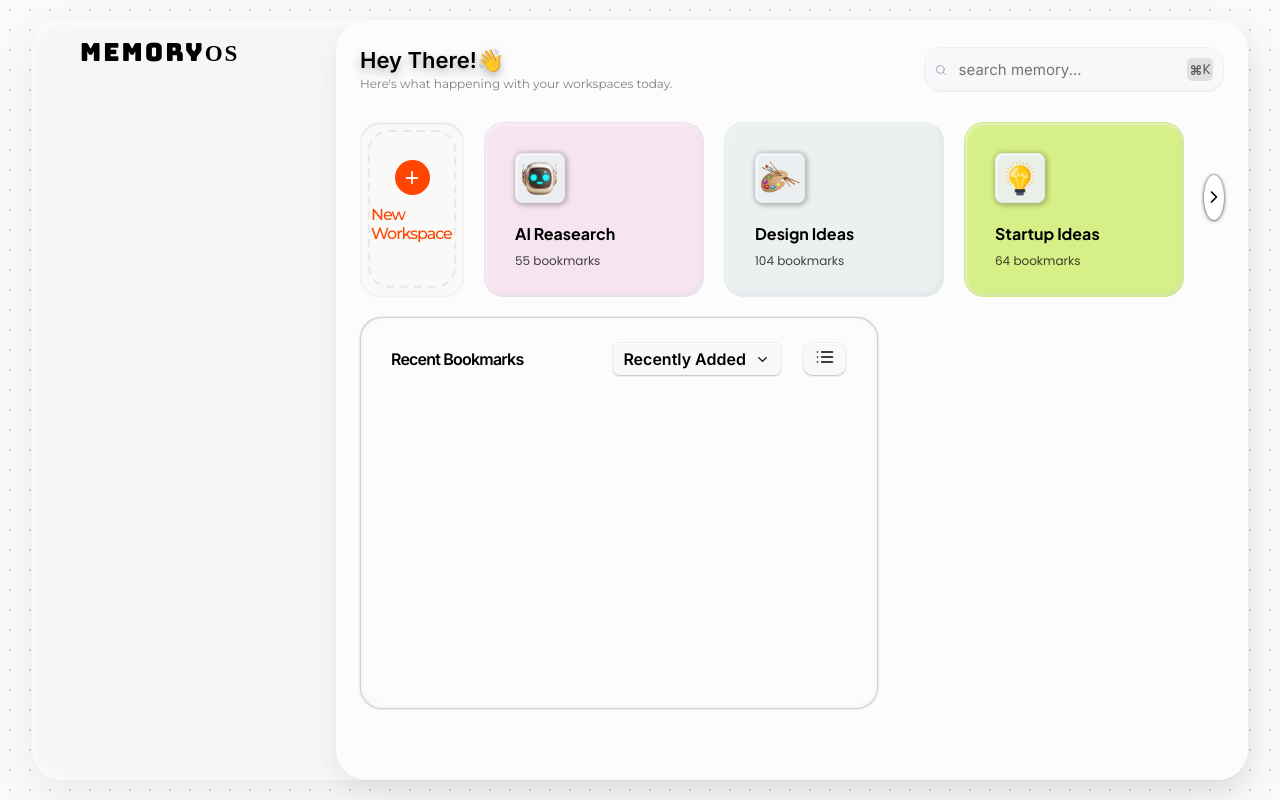
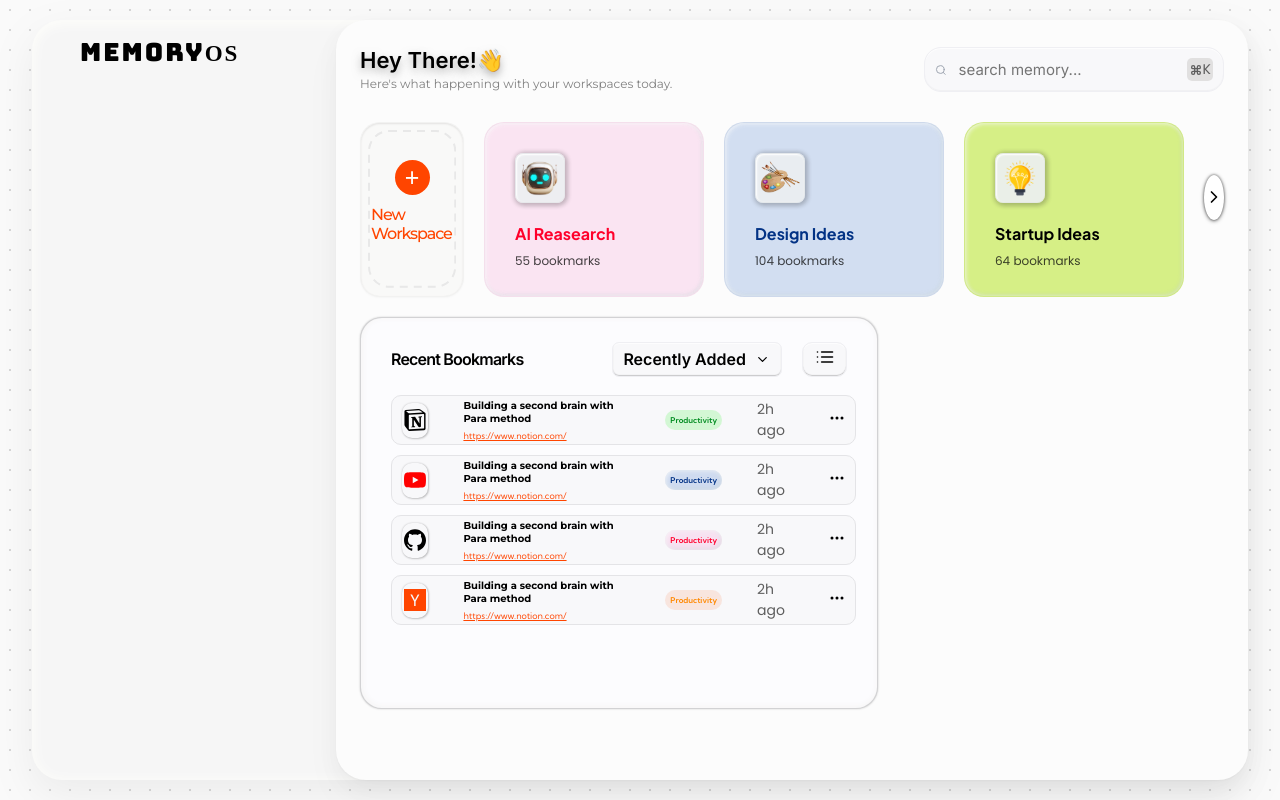
Before and after one commit to gowthamchoudhary/smart_bookmark, a React app in the folder frontend/: page /dashboard in a window 1280 px wide. Built offline with nearby package versions, Linux system fonts and the light colour scheme; sample sign-in values are in the browser's storage; the HTML template or start-up script is replaced by a standard one; a web font is replaced by a local one.

Commit message:
added the recent bookmarks

```diff
--- a/frontend/src/components/Recent_Bookmarks/Bookmarks/Bookmarks.css
+++ b/frontend/src/components/Recent_Bookmarks/Bookmarks/Bookmarks.css
@@ -0,0 +1,87 @@
+.bookmark {
+  width: 90%;
+  height: 50px;
+  border: 1px solid black;
+  margin: 10px 30px;
+  border-radius: 10px;
+  background-color: #f8f8fa;
+  border: 1.5px solid #e4e4e7;
+  display: flex;
+
+  align-items: center;
+  padding: 10px;
+  gap: 35px;
+}
+.bookmark-icon {
+  height: 35px;
+  width: 35px;
+  box-shadow:
+    1px 1px 2px rgba(46, 45, 45, 0.201),
+    0 0 2px 0.1px rgba(0, 0, 0, 0.199);
+  border-radius: 10px;
+  fill: black;
+  display: flex;
+  align-items: center;
+  justify-content: center;
+  font-size: 22px;
+}
+.notion {
+  color: black;
+}
+.yt {
+  color: red;
+}
+.git {
+  color: black;
+}
+.yc {
+  color: orangered;
+}
+.bookmark-metadata {
+  display: flex;
+  flex-direction: column;
+  gap: 5px;
+}
+.bookmark-metadata .title {
+  font-size: 10px;
+  font-weight: 700;
+  font-family: "Montserrat", sans-serif;
+}
+.bookmark-metadata a {
+  font-size: 9px;
+  font-weight: 400;
+  color: orangered;
+  font-family: "Kumbh Sans", sans-serif;
+}
+.workspace {
+  font-family: "Kumbh Sans", sans-serif;
+  font-size: 8px;
+  font-weight: 600;
+  padding: 5px;
+  border-radius: 999px;
+  outline: none;
+  border: none;
+}
+.workspace-orange {
+  background: rgba(243, 152, 114, 0.204);
+  color: rgb(255, 136, 0);
+  /* text-shadow: 0 0 2px black; */
+}
+.workspace-blue {
+  background: rgba(116, 154, 216, 0.311);
+  color: rgb(2, 50, 133);
+}
+.workspace-pink {
+  background: rgba(245, 174, 219, 0.304);
+  color: rgb(255, 0, 43);
+}
+.workspace-green {
+  background: rgba(128, 246, 124, 0.304);
+  color: rgb(0, 139, 32);
+}
+
+.time {
+  color: rgb(94, 94, 94);
+  font-size: 14px;
+  font-family: "Poppins", sans-serif;
+}
--- a/frontend/src/components/Recent_Bookmarks/Bookmarks/Bookmarks.jsx
+++ b/frontend/src/components/Recent_Bookmarks/Bookmarks/Bookmarks.jsx
@@ -1,11 +1,31 @@
-import React from 'react'
+import React from "react";
+import { BsThreeDots } from "react-icons/bs";
+import "./Bookmarks.css";
+const Bookmarks = ({
+  icon,
+  title,
+  link,
+  workspace,
+  time,
+  color,
+  class_Name,
+}) => {
+  return (
+    <div className="bookmark">
+      <div className={`bookmark-icon ${class_Name}`}>{icon}</div>
+      <div className="bookmark-metadata">
+        <div className="title">{title}</div>
+        <a href={link} className="bookmark-url">
+          {link}
+        </a>
+      </div>
+      <div className={`workspace workspace-${color}`}>{workspace}</div>
+      <div className="time">{time}</div>
+      <div className="option">
+        <BsThreeDots />
+      </div>
+    </div>
+  );
+};
 
-const Bookmarks = () => {
-  return (
-    <div>
-
-    </div>
-  )
-}
-
-export default Bookmarks
+export default Bookmarks;
--- a/frontend/src/components/Recent_Bookmarks/Recent_Bookmarks.jsx
+++ b/frontend/src/components/Recent_Bookmarks/Recent_Bookmarks.jsx
@@ -3,6 +3,9 @@ import "./Recent_Bookmarks.css";
 import { FiChevronRight } from "react-icons/fi";
 import { FiMoreVertical } from "react-icons/fi";
 import { LuList } from "react-icons/lu";
+import Bookmarks from "./Bookmarks/Bookmarks";
+
+import { SiNotion, SiYoutube, SiGithub, SiYcombinator } from "react-icons/si";
 const Recent_Bookmarks = () => {
   return (
     <div className="recent_bookmarks">
@@ -22,6 +25,42 @@ const Recent_Bookmarks = () => {
           </div>
         </div>
       </div>
+      <Bookmarks
+        title="Building a second brain with Para method"
+        link="https://www.notion.com/"
+        icon={<SiNotion />}
+        workspace="Productivity"
+        time="2h ago"
+        class_Name="notion"
+        color="green"
+      />
+      <Bookmarks
+        title="Building a second brain with Para method"
+        link="https://www.notion.com/"
+        icon={<SiYoutube />}
+        workspace="Productivity"
+        class_Name="yt"
+        time="2h ago"
+        color="blue"
+      />
+      <Bookmarks
+        title="Building a second brain with Para method"
+        link="https://www.notion.com/"
+        icon={<SiGithub />}
+        workspace="Productivity"
+        class_Name="git"
+        time="2h ago"
+        color="pink"
+      />
+      <Bookmarks
+        title="Building a second brain with Para method"
+        link="https://www.notion.com/"
+        class_Name="yc"
+        icon={<SiYcombinator />}
+        workspace="Productivity"
+        time="2h ago"
+        color="orange"
+      />
     </div>
   );
 };
```
